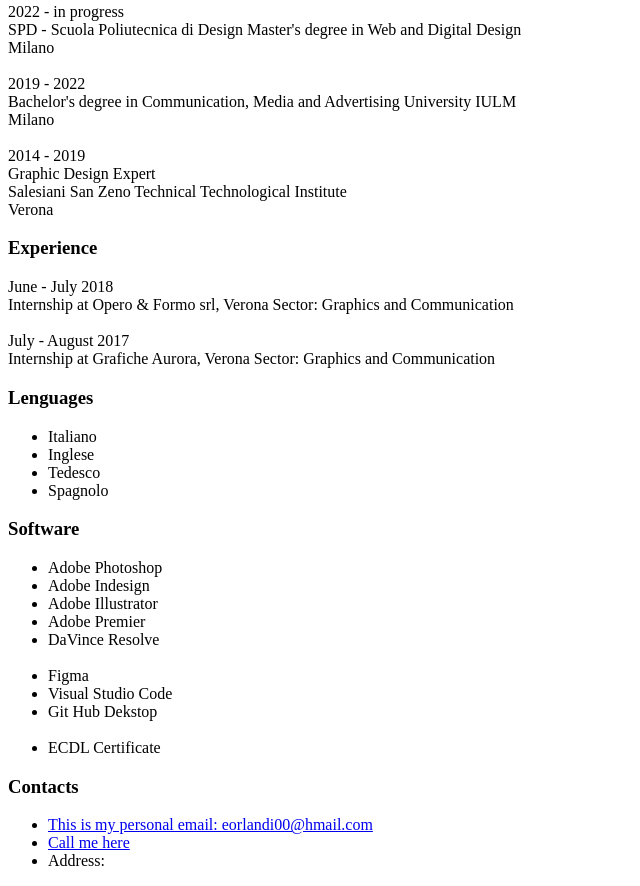
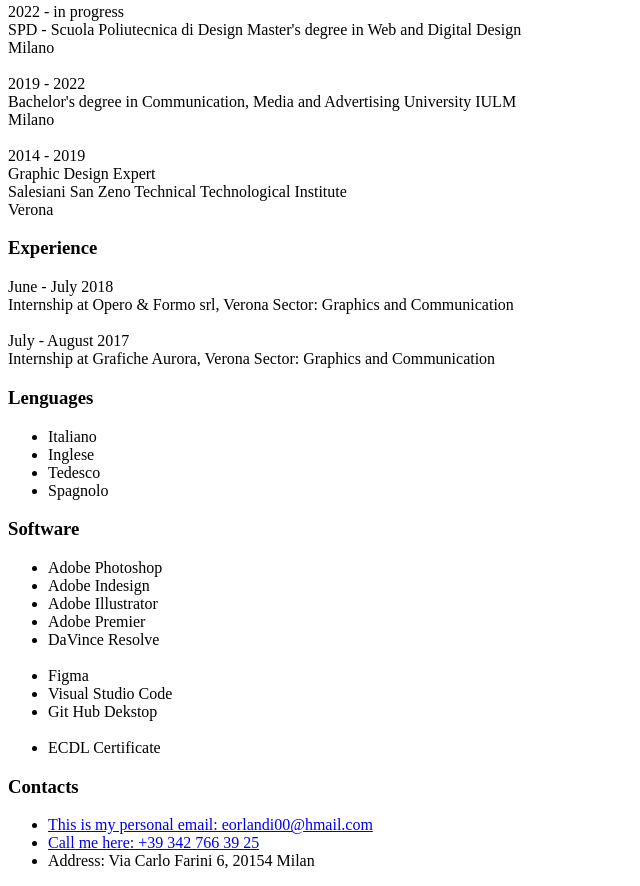
Before and after one commit to orlandie/my-html-CV, a plain HTML site: page index.html in a window 1280 px wide. Shown: the part 527-1413 px from the top of the page, without its empty margins (0-640 px from the left). Drawn offline with Linux system fonts and the light colour scheme.

Commit message:
Update index.html

```diff
--- a/index.html
+++ b/index.html
@@ -86,8 +86,8 @@
     <h3>Contacts</h3>
     <ul>
     <li><a href="mailto:eorlandi00@gmail.com">This is my personal email: eorlandi00@hmail.com</a></li>
-    <li><a href="tel:+393427663925">Call me here</a></li>
-    <li>Address:</li>
+    <li><a href="tel:+393427663925">Call me here: +39 342 766 39 25</a></li>
+    <li>Address: Via Carlo Farini 6, 20154 Milan</li>
     </ul>
 
 
```
